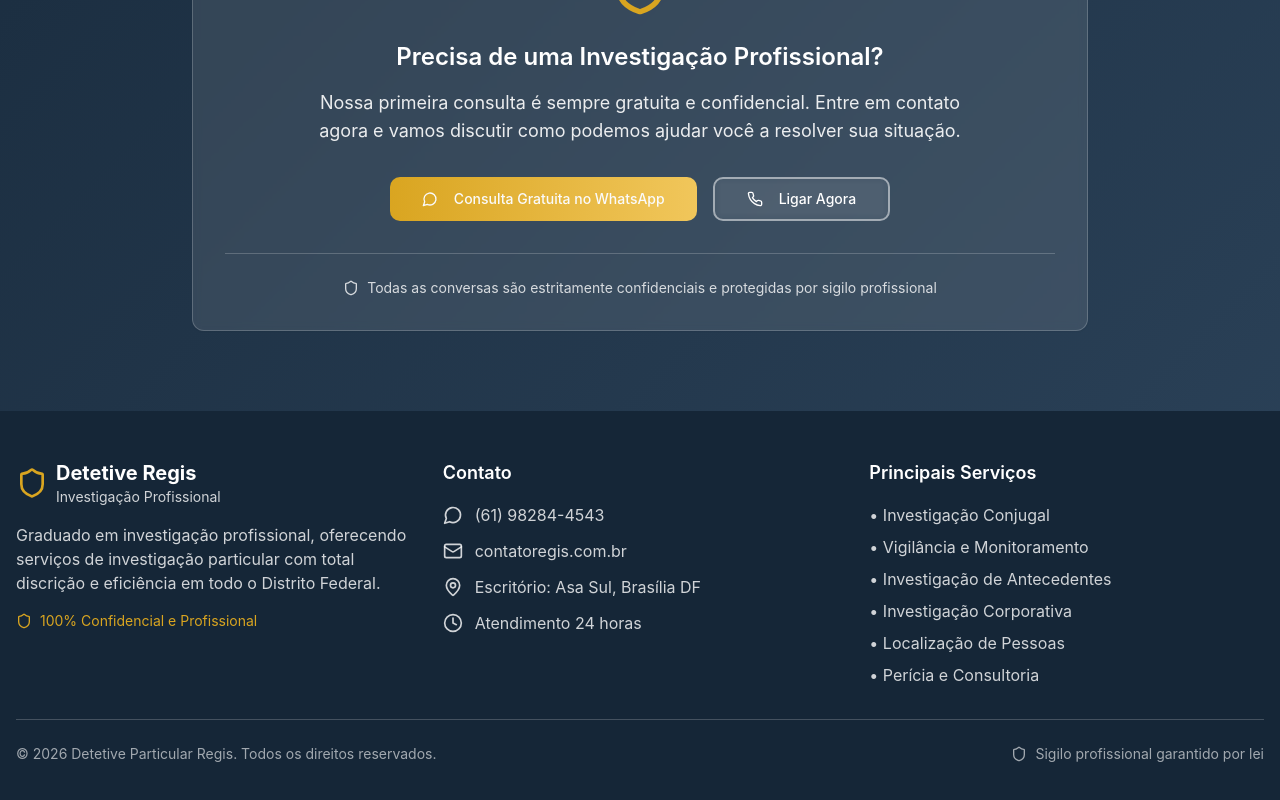
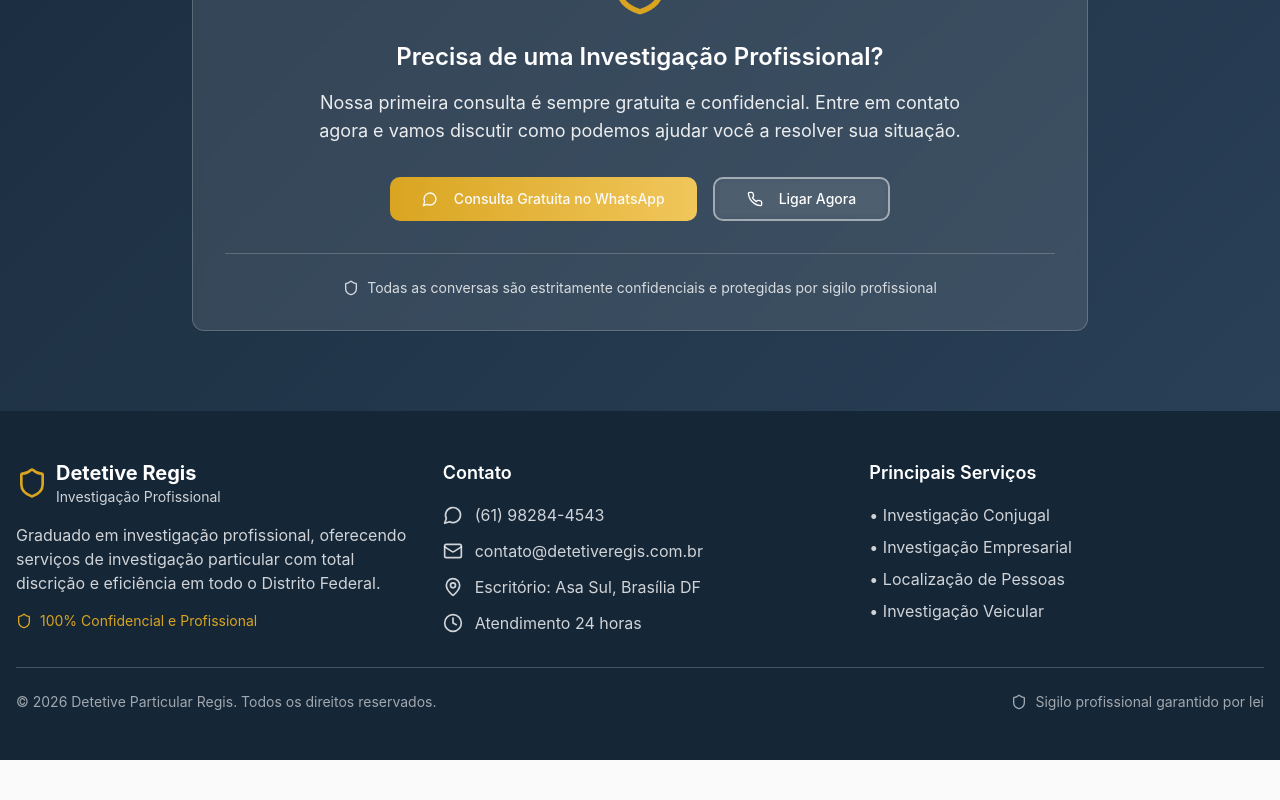
Before and after one commit to ysacostarica167-spec/detetive-regis-df, a React (Vite) app: page / in a window 1280 px wide. Shown: the part 5545-6345 px from the top of the page. After the commit the page ends 6305 px from the top, so only its background shows below. Built offline with nearby package versions, Linux system fonts and the light colour scheme; the HTML template or start-up script is replaced by a standard one.

Commit message:
Changes
Co-authored-by: ysacostarica167-spec <231507751+ysacostarica167-spec@users.noreply.github.com>

```diff
--- a/src/components/Footer.tsx
+++ b/src/components/Footer.tsx
@@ -53,11 +53,11 @@ const Footer = () => {
                 <span>(61) 98284-4543</span>
               </button>
               <a
-                href="mailto:contatoregis.com.br"
+                href="mailto:contato@detetiveregis.com.br"
                 className="flex items-center gap-3 text-white/80 hover:text-detective-gold transition-colors"
               >
                 <Mail className="w-5 h-5" />
-                <span>contatoregis.com.br</span>
+                <span>contato@detetiveregis.com.br</span>
               </a>
               <div className="flex items-center gap-3 text-white/80">
                 <MapPin className="w-5 h-5" />
@@ -75,11 +75,9 @@ const Footer = () => {
             <h3 className="font-semibold text-lg mb-4">Principais Serviços</h3>
             <ul className="space-y-2 text-white/80">
               <li>• Investigação Conjugal</li>
-              <li>• Vigilância e Monitoramento</li>
-              <li>• Investigação de Antecedentes</li>
-              <li>• Investigação Corporativa</li>
+              <li>• Investigação Empresarial</li>
               <li>• Localização de Pessoas</li>
-              <li>• Perícia e Consultoria</li>
+              <li>• Investigação Veicular</li>
             </ul>
           </div>
         </div>
```
